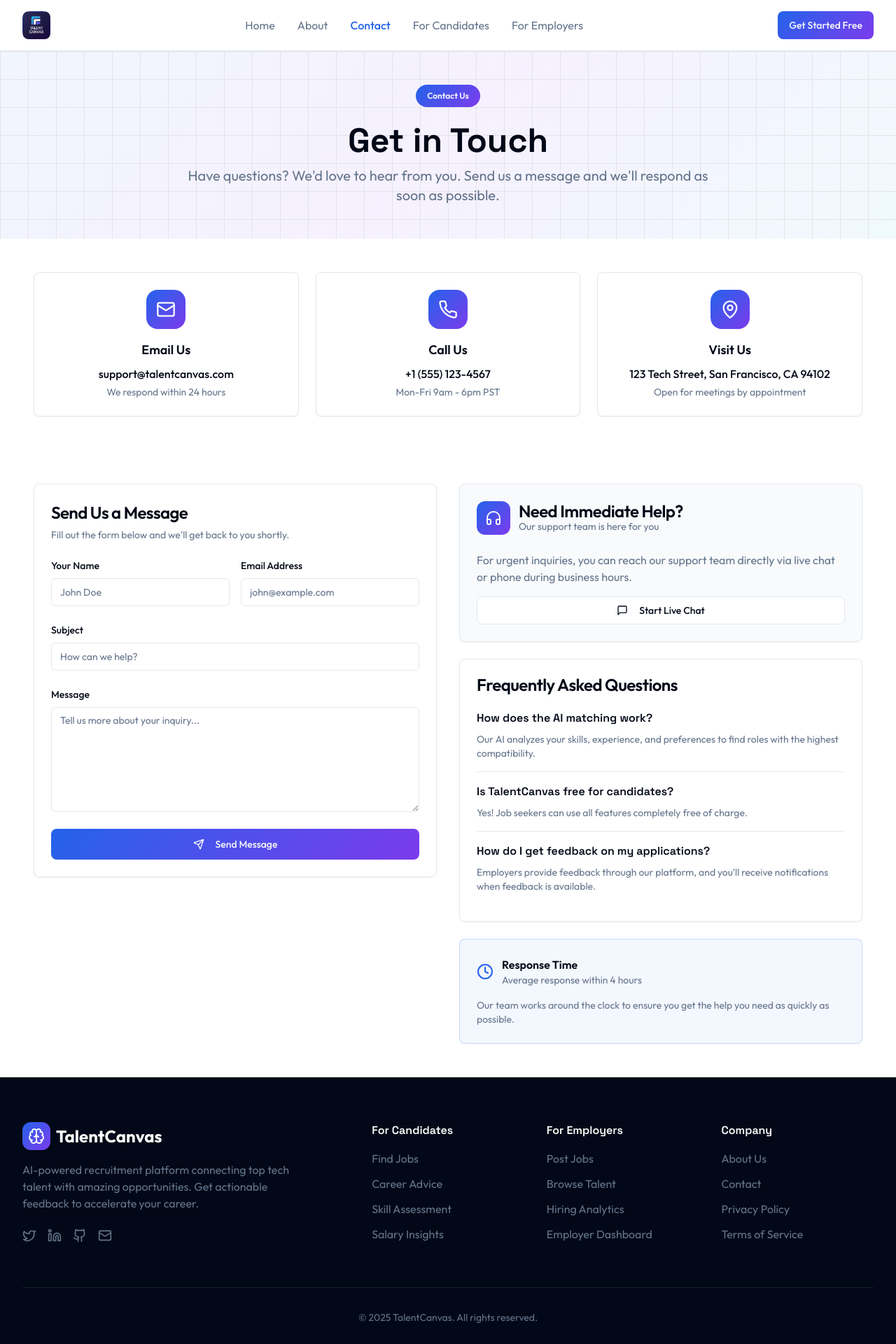
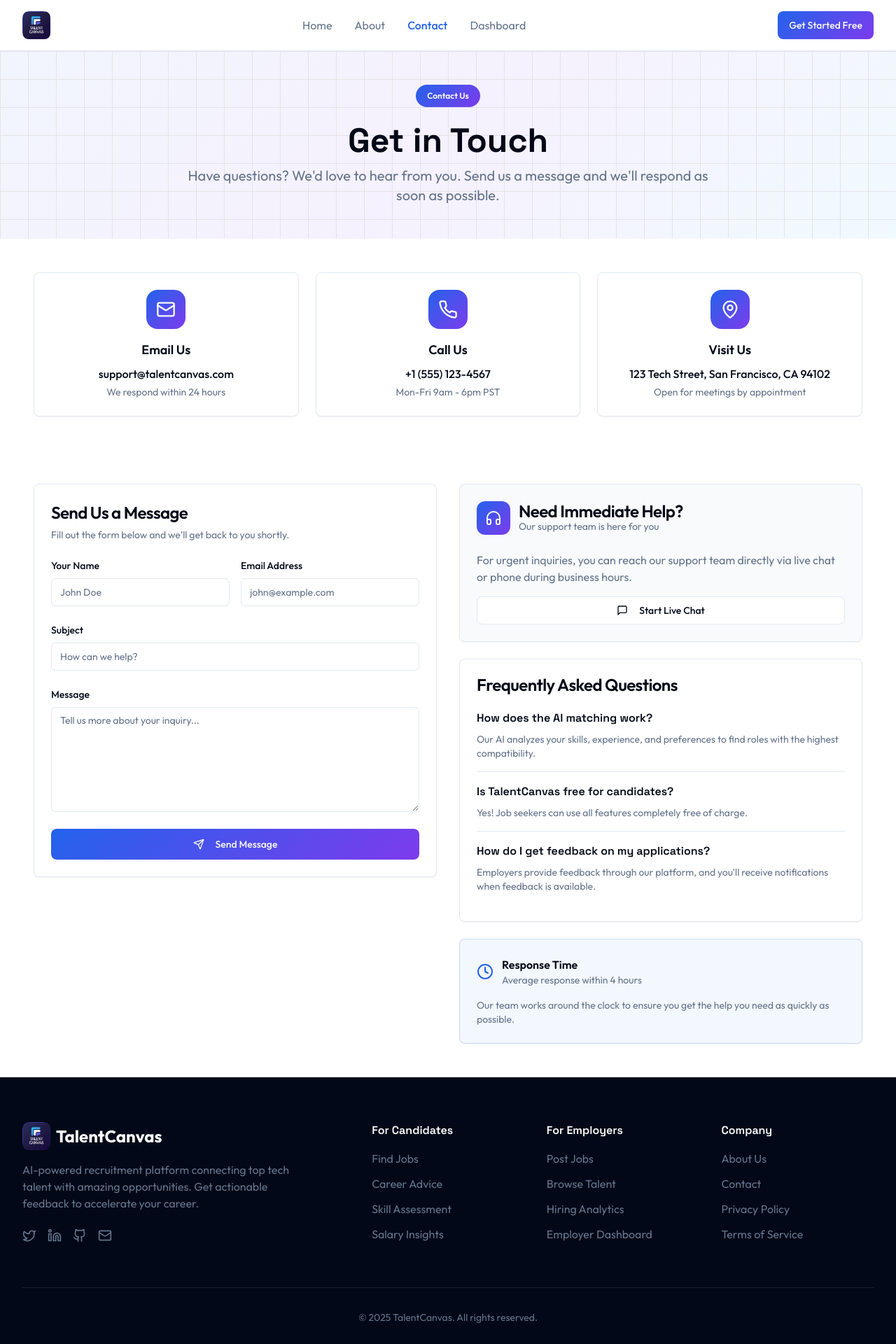
Before and after one commit to Jo-shua09/TalentCanvas, a React (Vite) app: page /contact in a window 1280 px wide. Shown: the top 1920 px of the page at 70% size. Built offline with nearby package versions, Linux system fonts and the light colour scheme.

Commit message:
`Updated Footer and Header components with logo and navigation changes`

```diff
--- a/src/components/layout/Footer.tsx
+++ b/src/components/layout/Footer.tsx
@@ -1,5 +1,6 @@
 import { Brain, Linkedin, Twitter, Github, Mail } from "lucide-react";
 import { Link } from "react-router-dom";
+import logo from "@/assets/images/logo.png";
 
 const Footer = () => {
   return (
@@ -9,7 +10,7 @@ const Footer = () => {
           <div className="md:col-span-2">
             <Link to="/" className="flex items-center space-x-2 mb-4">
               <div className="w-10 h-10 gradient-primary rounded-xl flex items-center justify-center">
-                <Brain className="h-6 w-6 text-primary-foreground" />
+                <img src={logo} alt="Logo image" loading="lazy" className="h-24 object-contain" />
               </div>
               <span className="text-2xl font-bold">TalentCanvas</span>
             </Link>
--- a/src/components/layout/Header.tsx
+++ b/src/components/layout/Header.tsx
@@ -44,13 +44,7 @@ const Header = () => {
             to="/candidate"
             className={`transition-colors ${isActive("/candidate") ? "text-primary font-medium" : "text-muted-foreground hover:text-foreground"}`}
           >
-            For Candidates
-          </Link>
-          <Link
-            to="/employer"
-            className={`transition-colors ${isActive("/employer") ? "text-primary font-medium" : "text-muted-foreground hover:text-foreground"}`}
-          >
-            For Employers
+            Dashboard
           </Link>
         </nav>
 
```
